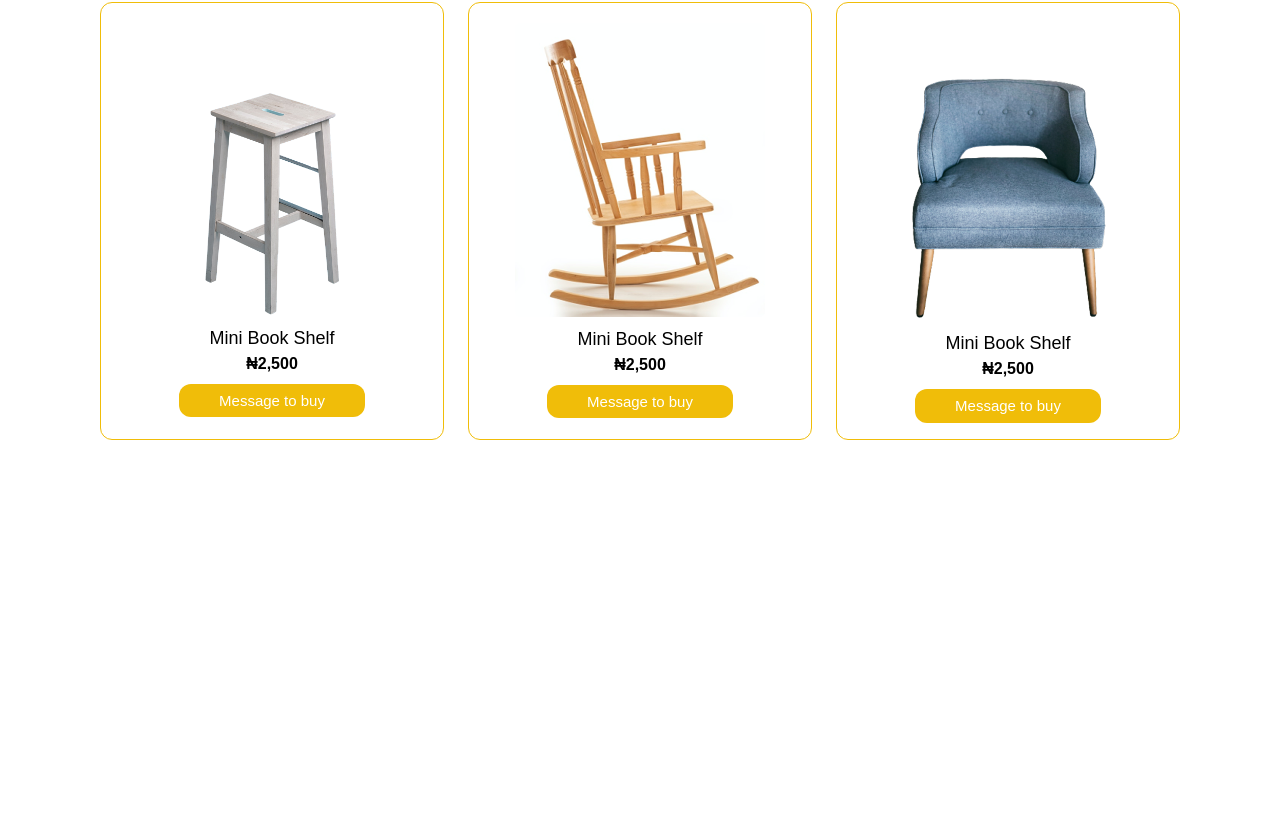
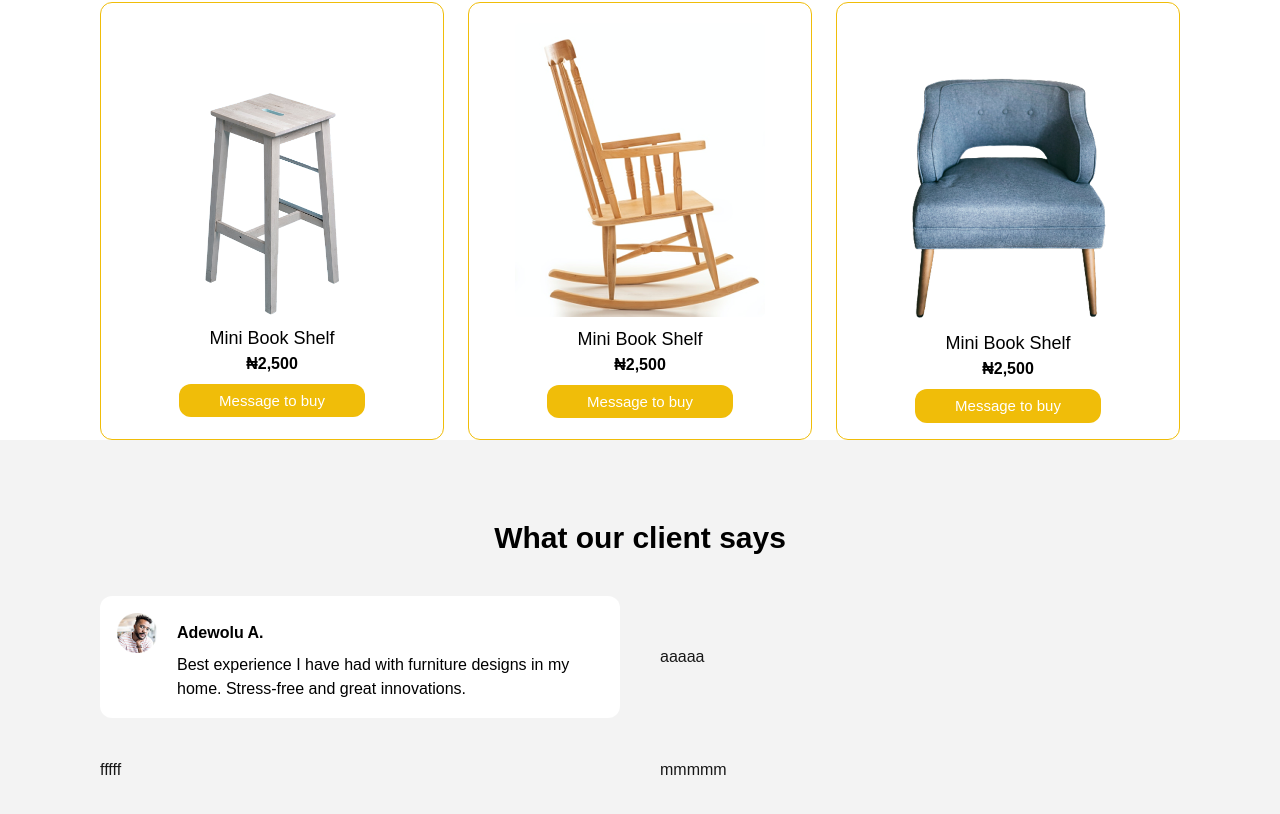
Before and after one commit to Bida3443/Forest-products, a Next.js app: page / in a window 1280 px wide. Shown: the part 3009-3823 px from the top of the page. Before the commit the page ends 3449 px from the top, so only its background shows below. Built offline with nearby package versions, Linux system fonts and the light colour scheme.

Commit message:
forest products

```diff
--- a/app/page.tsx
+++ b/app/page.tsx
@@ -4,6 +4,7 @@ import Nav from "@/src/components/Nav/nav";
 import Section from "@/src/components/Section1/Section";
 import Slider from "@/src/components/Section2/Slider";
 import Section3 from "@/src/components/Section3/Section3";
+import Client from "@/src/components/Section4/Client";
 
 
 export default function Home() {
@@ -15,6 +16,7 @@ export default function Home() {
       <Section/>
       <Slider/>
       <Section3/>
+      <Client/>
     </div>
 
   );
--- a/src/components/Section4/Client.tsx
+++ b/src/components/Section4/Client.tsx
@@ -1,7 +1,24 @@
-// import React from 'react'
+// import React from 'react
+import Image from "next/image";
+import Ellips from "../../../public/Ellipse 6.png";
+import Ellip from "../../../public/Ellipse 5.png";
+
 
 export default function Client () {
   return (
-    <div>Client</div>
+    <section className="bg-[#f3f3f3] h-screen overflow-hidden pt-20">
+        <div className="flex justify-center items-center flex-col">
+                <h1 className="text-black text-3xl font-bold">What our client says</h1>
+            <div className="grid lg:grid-cols-2 grid-cols-1 justify-center items-center gap-10 pt-10">
+                <div className="items-center bg-white justify-center lg:w-130 w-100   p-4 rounded-xl  border border-transparent hover:border-[#F0BD09] hover:shadow-md transition-all duration-300  ">
+                    <div className="flex items-center gap-5 "><Image src={Ellips} alt="Ellise Image" width={100} height={100} className="w-10 h-10"/><h2 className="text-black font-bold">Adewolu A.</h2></div>
+                    <p className="text-black pl-15">Best experience I have had with furniture designs in my home. Stress-free and great innovations.</p>
+                </div>
+                <div>aaaaa</div>
+                <div>fffff</div>
+                <div>mmmmm</div>
+            </div>
+        </div>
+    </section>
   )
 }
```
Also changed, not shown: public/Ellipse 5.png (added), public/Ellipse 6.png (added).
